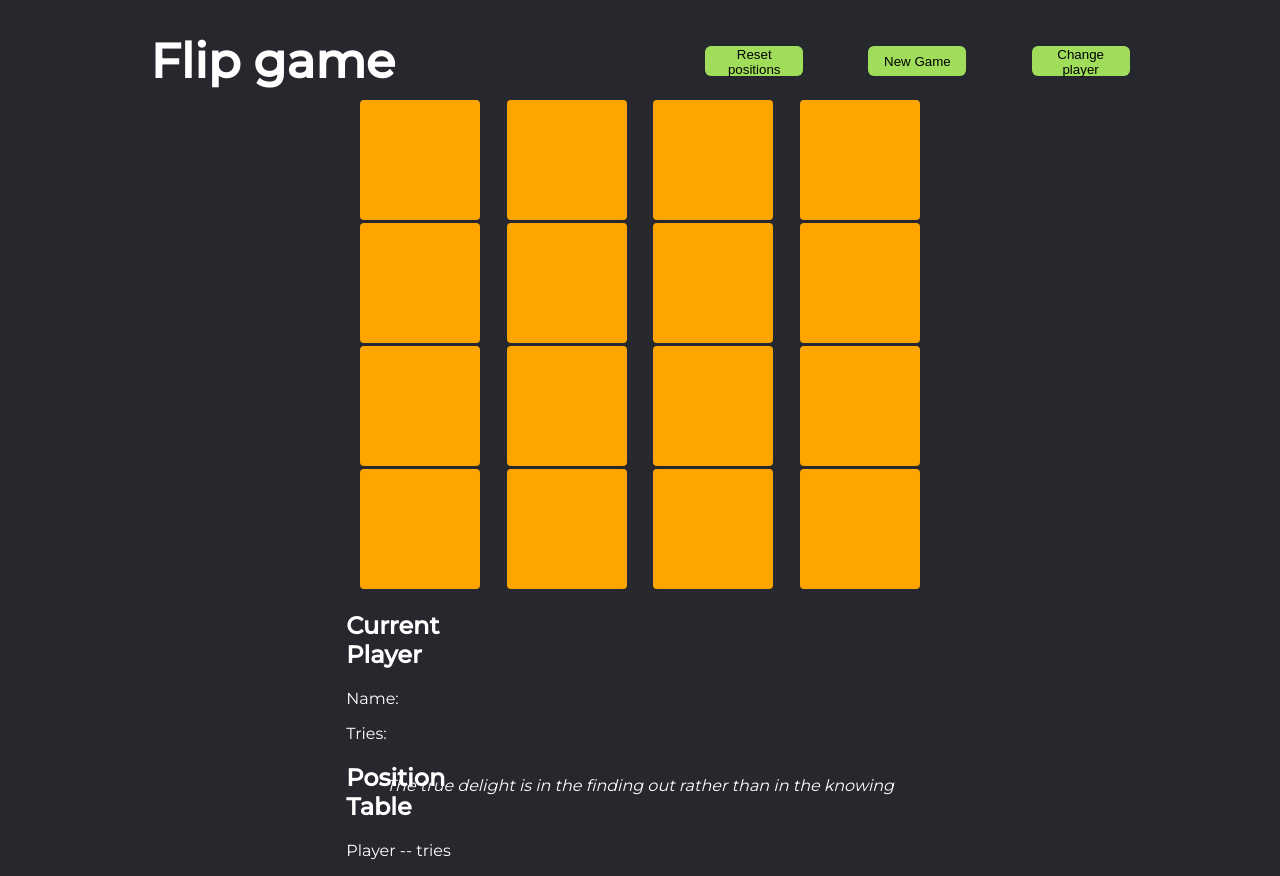
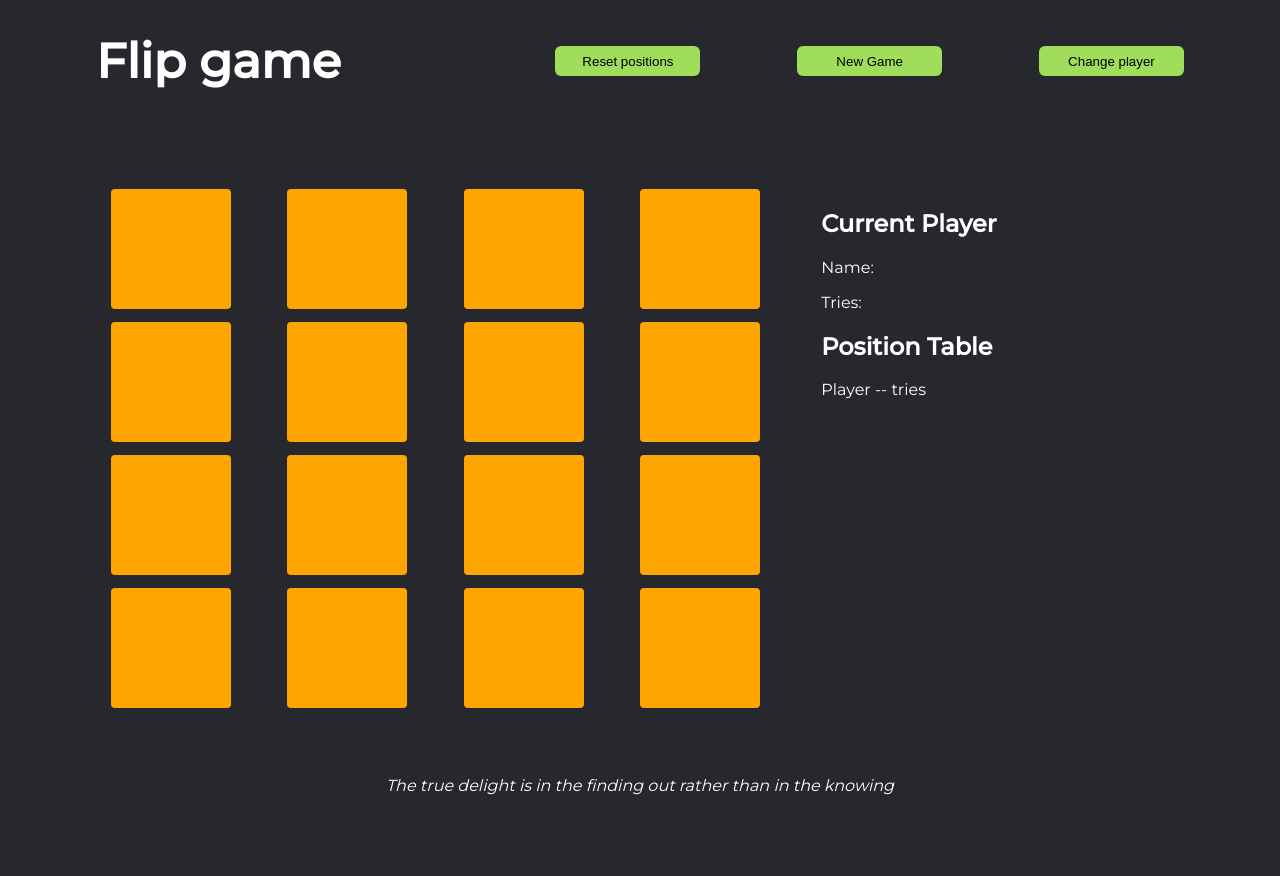
Before and after one commit to Isis-Yamel/card-flip-game, a React app: page / in a window 1280 px wide. After the commit the page ends 800 px from the top, so only its background shows below. Built offline with nearby package versions, Linux system fonts and the light colour scheme.

Commit message:
some layout changes and implement grid areas

```diff
--- a/src/components/main/main.js
+++ b/src/components/main/main.js
@@ -39,9 +39,9 @@ class Main extends PureComponent {
 
     render () {
         return (
-            <Fragment>
+            <div className='main__cardlayout'>
                 {this.renderCards()}
-            </Fragment>
+            </div>
         );
 
     }
--- a/src/css/App.scss
+++ b/src/css/App.scss
@@ -8,12 +8,12 @@ body {
 .app__layout {
     color: white;
     display: grid;
-    grid-template-columns: 5% 90% 5%;
+    grid-template-columns: 100%;
     grid-template-rows: 10% 85% 5%;
     grid-template-areas:
-        '. header .'
-        '. main .'
-        '. footer .';
+        ' header '
+        ' main '
+        ' footer ';
     font-family: 'Montserrat', sans-serif;
     height: 100vh;
     margin: 0 auto;
--- a/src/css/header.scss
+++ b/src/css/header.scss
@@ -2,7 +2,7 @@
     &__layout {
         grid-area: header;
         display: grid;
-        grid-template-columns: repeat(2, 1fr);
+        grid-template-columns: 0.5fr 1fr;
     }
 
     &--counter {
@@ -31,3 +31,36 @@
         font-size: 3em;
     }
 }
+
+
+@media (min-width: 300px) {
+    .header {
+        &__layout {
+            margin: 20px 0;
+        }
+
+        &__title {
+            font-size: 1em;
+        }
+    }
+}
+
+@media (min-width: 768px) {
+    .header {
+        &__layout {
+            margin: 0;
+        }
+
+        &__title {
+            font-size: 2em;
+        }
+    }
+}
+
+@media (min-width: 1080px) {
+    .header {
+        &__title {
+            font-size: 3em;
+        }
+    }
+}
--- a/src/css/main.scss
+++ b/src/css/main.scss
@@ -1,18 +1,22 @@
-.main__layout {
-    align-items: center;
-    display: grid;
-    grid-area: main;
-    grid-template-columns: repeat(4, 1fr);
-    height: 70%;
-    justify-items: center;
-    margin: 2% auto;
-    width: 60%;
+.main {
+    &__layout {
+        display: grid;
+        grid-area: main;
+        grid-template-columns: 1fr 0.5fr;
+        margin: 10% auto;
+        width: 100%;
+    }
+
+    &__cardlayout {
+        display: grid;
+        grid-template-columns: repeat(4, 1fr);
+        grid-gap: 10px;
+        margin: 0 2%;
+    }
 }
 
 
 .card {
-    border: none;
-    border-radius: 4px;
     height: 120px;
     width: 120px;
 
@@ -27,3 +31,27 @@
 .fas {
     font-size: 4em;
 }
+
+
+@media (min-width: 300px) {
+    .card {
+        border: none;
+        border-radius: 4px;
+        height: 50px;
+        width: 50px;
+    }
+}
+
+@media (min-width: 768px) {
+    .card {
+        height: 80px;
+        width: 80px;
+    }
+}
+
+@media (min-width: 1080px) {
+    .card {
+        height: 120px;
+        width: 120px;
+    }
+}
```
